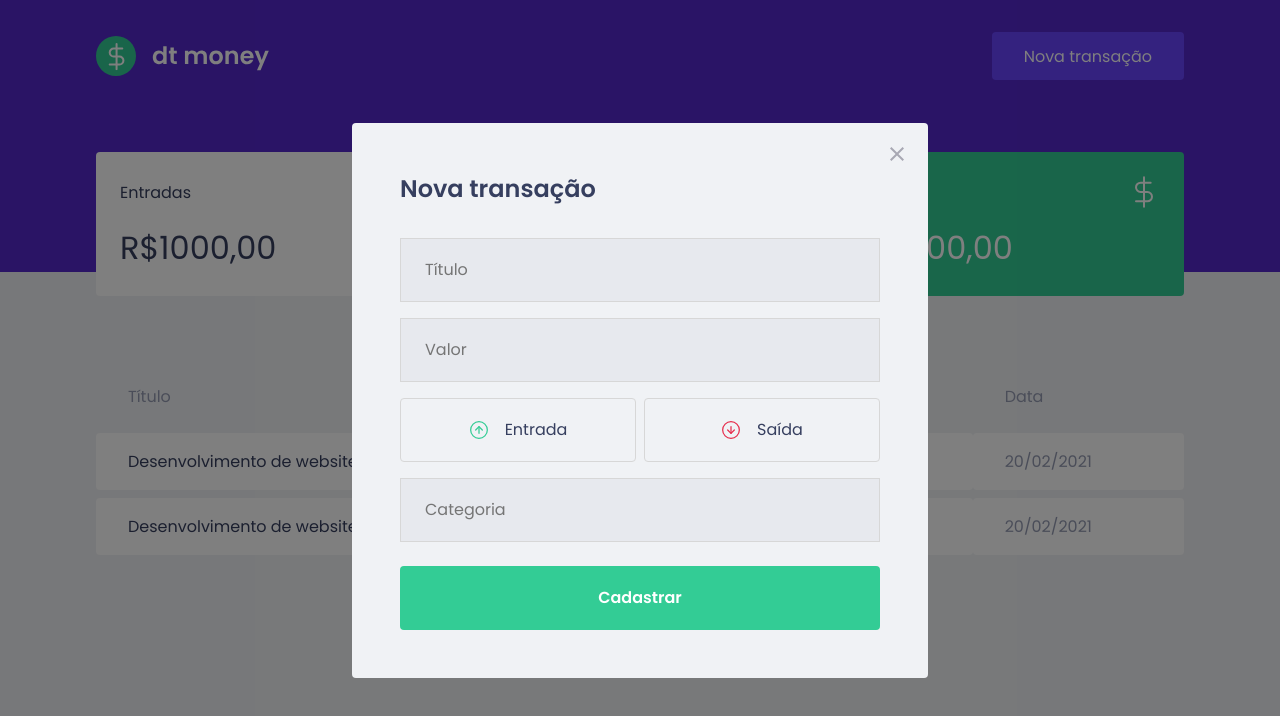
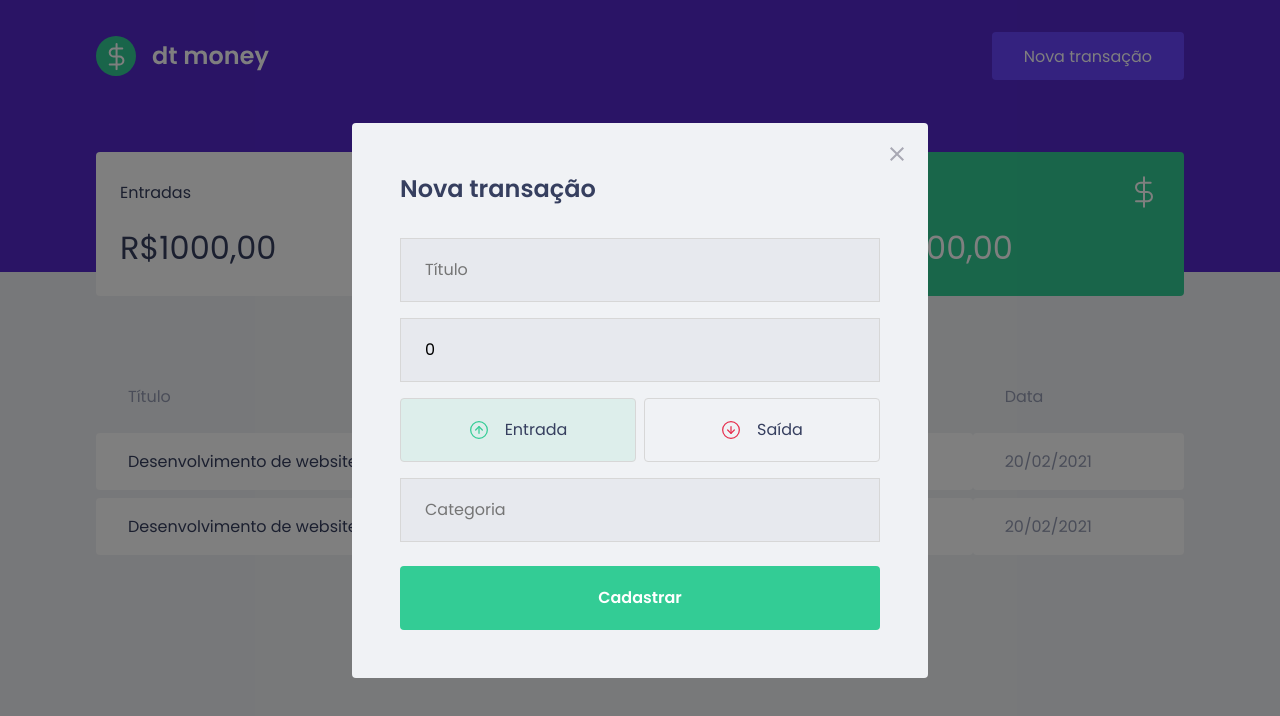
Before and after one commit to matheus-crivellari/ignite-02-dtmoney, a React (Create React App) app: page / in a window 1280 px wide. Both pictures are taken after a click on the button "Nova transação". Shown: the top 716 px of the page. Built offline with nearby package versions, Linux system fonts and the light colour scheme; no server answers; what miragejs would draw is missing.

Commit message:
feat: add logic to post data to api

```diff
--- a/src/components/NewTransactionModal/index.tsx
+++ b/src/components/NewTransactionModal/index.tsx
@@ -1,8 +1,10 @@
 import Modal from 'react-modal';
-import { Container, TransactionTypeContainer } from './styles';
+import { Container, TransactionTypeContainer, RadioBox } from './styles';
 import closeImg from '../../assets/close.svg';
 import incomeImg from '../../assets/income.svg'
 import outcomeImg from '../../assets/outcome.svg'
+import { FormEvent, useState } from 'react';
+import { api } from '../../services/api';
 
 interface NewTransactionModalProps {
     isOpen:  boolean;
@@ -10,6 +12,19 @@ interface NewTransactionModalProps {
 }
 
 export function NewTransactionModal({ isOpen, onRequestClose }: NewTransactionModalProps) {
+    const [title, setTitle] = useState('');
+    const [value, setValue] = useState(0);
+    const [type, setType] = useState('deposit');
+    const [category, setCategory] = useState('');
+
+    function handleCrateNewTransaction(event: FormEvent) {
+        event.preventDefault();
+
+        const data = { title, value, type, category };
+
+        api.post('transactions', data);
+    }
+
     return (
         <Modal
             isOpen={isOpen}
@@ -25,34 +40,50 @@ export function NewTransactionModal({ isOpen, onRequestClose }: NewTransactionMo
                 <img src={closeImg} alt="Fechar modal" />
             </button>
 
-            <Container>
+            <Container onSubmit={handleCrateNewTransaction}>
                 <h2>Nova transação</h2>
 
                 <input
                     type="text"
                     placeholder='Título'
+                    value={title}
+                    onChange={event => setTitle(event.target.value)}
                 />
 
                 <input
                     type="number"
                     placeholder='Valor'
+                    value={value}
+                    onChange={event => setValue(Number(event.target.value))}
                 />
 
                 <TransactionTypeContainer>
-                    <button type="button">
+                    <RadioBox
+                        type="button"
+                        onClick={() => setType('deposit')}
+                        isActive={type === 'deposit'}
+                        activeColor='green'
+                    >
                         <img src={incomeImg} alt="Entrada" />
                         <span>Entrada</span>
-                    </button>
+                    </RadioBox>
 
-                    <button type="button">
+                    <RadioBox
+                        type="button"
+                        onClick={() => setType('withdraw')}
+                        isActive={type === 'withdraw'}
+                        activeColor='red'
+                    >
                         <img src={outcomeImg} alt="Saída" />
                         <span>Saída</span>
-                    </button>
+                    </RadioBox>
                 </TransactionTypeContainer>
 
                 <input
                     type="text"
                     placeholder='Categoria'
+                    value={category}
+                    onChange={event => setCategory(event.target.value)}
                 />
 
                 <button type="submit">
--- a/src/components/NewTransactionModal/styles.ts
+++ b/src/components/NewTransactionModal/styles.ts
@@ -1,5 +1,5 @@
 import styled from "styled-components";
-import { darken } from 'polished';
+import { darken, transparentize } from 'polished';
 
 export const Container = styled.form`
     h2 {
@@ -53,16 +53,29 @@ export const TransactionTypeContainer = styled.div`
     display: grid;
     grid-template-columns: 1fr 1fr;
     gap: .5rem;
+`;
 
+interface RadioBoxProps {
+    isActive: boolean;
+    activeColor: 'red' | 'green';
+}
 
-    button {
+const colors = {
+    green: '#33cc95',
+    red: '#e52e4d',
+}
+
+export const RadioBox = styled.button<RadioBoxProps>`
     height: 4rem;
     border: 1px solid #d7d7d7;
     border-radius: .25rem;
-        background-color: transparent;
     display: flex;
     align-items: center;
     justify-content: center;
+
+    background-color: ${(props) => {
+        return props.isActive ? transparentize(.9, colors[props.activeColor]) : 'transparent'
+    }};
 
     transition: border-color .2s;
 
@@ -81,5 +94,4 @@ export const TransactionTypeContainer = styled.div`
         font-size: 1rem;
         color: var(--text-title);
     }
-    }
 `;
```
Lines whose indentation alone changed are shown as unchanged.
